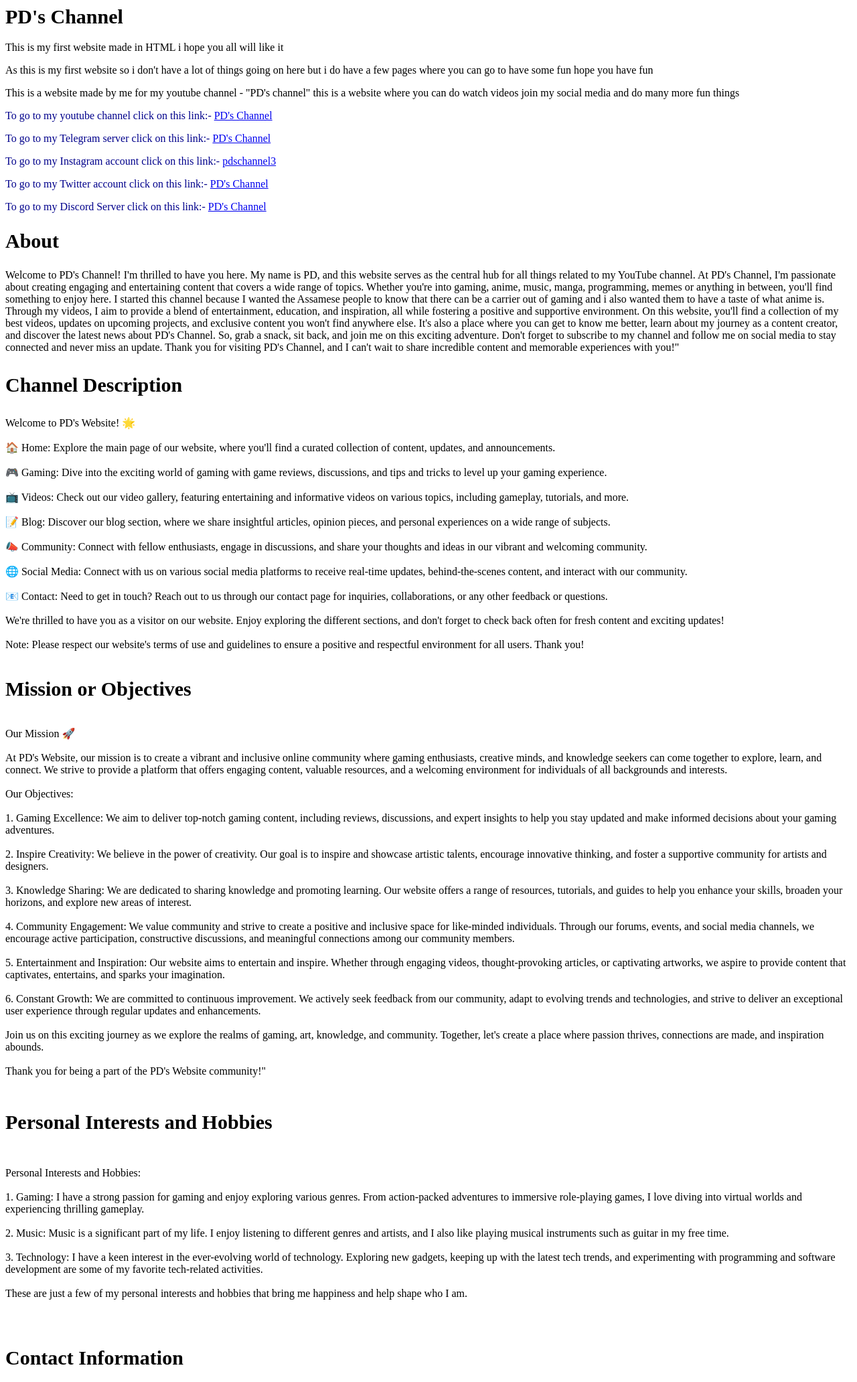
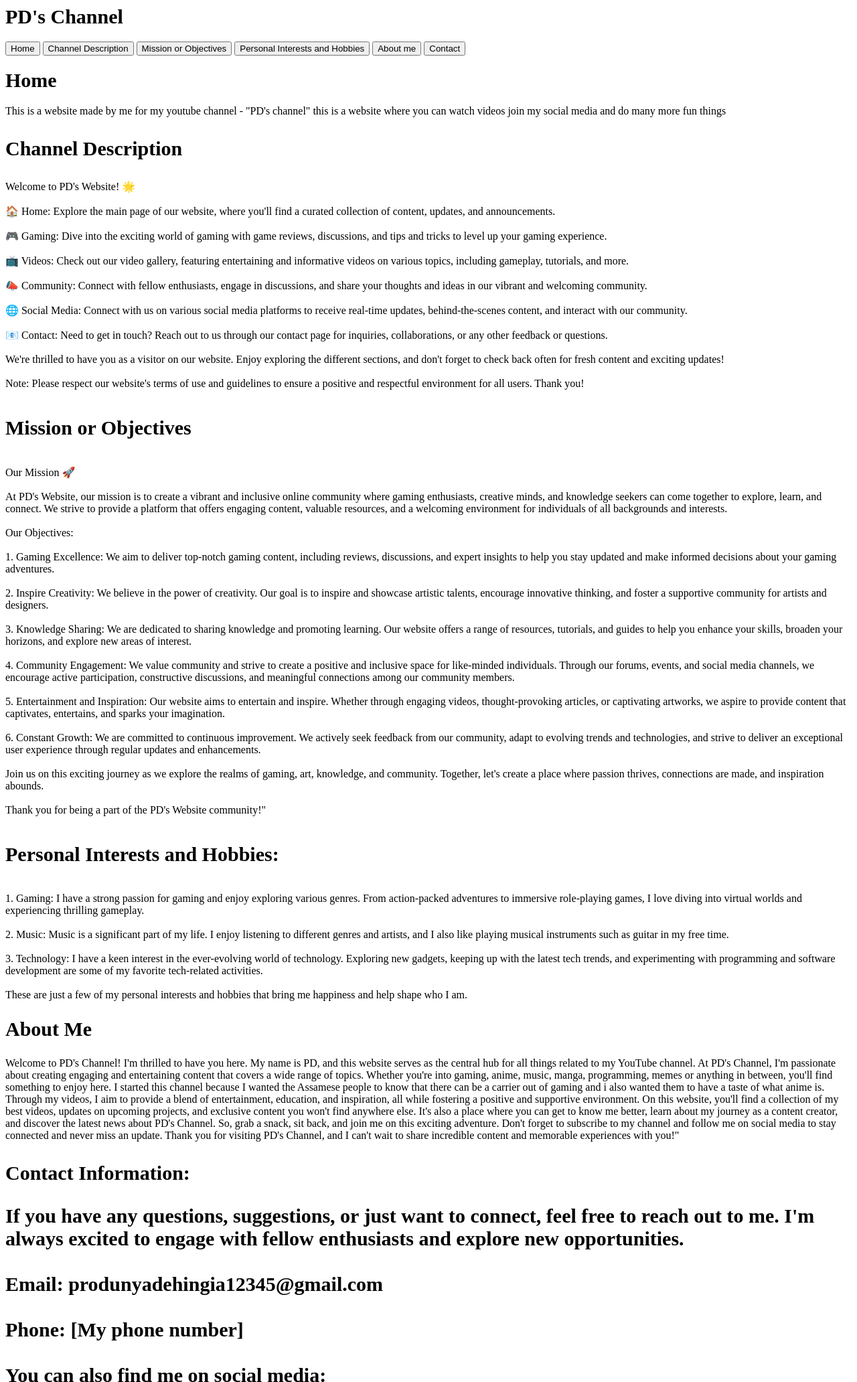
Before and after one commit to PDgaming/PD-s-Website, a plain HTML site: page index.html in a window 1280 px wide. Shown: the top 2064 px of the page at 67% size. Drawn offline with Linux system fonts and the light colour scheme.

Commit message:
Update index.html

```diff
--- a/index.html
+++ b/index.html
@@ -1,103 +1,147 @@
 <HTML>
+
 <HEAD>
-    <link rel="shortcut icon" type="image/jpg" href="favicon.jpg"/>
+  <link rel="shortcut icon" type="image/jpg" href="favicon.jpg" />
   <link rel="stylesheet" type="text/css" href="style.css">
   <meta name="viewport" content="width=device-width, initial-scale=1.0">
   <Title>PD's Channel</Title>
 </HEAD>
+
 <Body bgcolor="white">
+  <div class="nav">
     <H1>PD's Channel</H1>
-    <p>This is my first website made in HTML i hope you all will like it</p>
-    <p>As this is my first website so i don't have a lot of things going on here but i do have a few pages where you can go to have some fun hope you have fun</p>
-    <p>This is a website made by me for my youtube channel - "PD's channel" this is a website where you can do watch videos join my social media and do many more fun things</p>
-    <p style="color:darkblue";>To go to my youtube channel click on this link:- <A HREF="https://youtube.com/@pdschannel418">PD's Channel</A></p1>
-    <p style="color:darkblue";>To go to my Telegram server click on this link:- <A HREF="https://t.me/PD_gaming12345">PD's Channel</A></p2>
-    <p style="color:darkblue">To go to my Instagram account click on this link:- <A HREF="https://www.instagram.com/pdschannel3/">pdschannel3</A></p3>
-    <p style="color:darkblue";>To go to my Twitter account click on this link:- <A HREF="https://twitter.com/PDsChannel1">PD's Channel</A></p4>
-    <p style="color:darkblue";>To go to my Discord Server click on this link:- <A HREF="https://discord.gg/rYVpEhEG7G">PD's Channel</A></p5>
-    <H2>About</H2>
-    <p>Welcome to PD's Channel! I'm thrilled to have you here. My name is PD, and this website serves as the central hub for all things related to my YouTube channel.
-      At PD's Channel, I'm passionate about creating engaging and entertaining content that covers a wide range of topics.
-      Whether you're into gaming, anime, music, manga, programming, memes or anything in between, you'll find something to enjoy here.
-      I started this channel because I wanted the Assamese people to know that there can be a carrier out of gaming and i also wanted them to have a taste of what anime is.
-      Through my videos, I aim to provide a blend of entertainment, education, and inspiration, all while fostering a positive and supportive environment.
-      On this website, you'll find a collection of my best videos, updates on upcoming projects, and exclusive content you won't find anywhere else. It's also a place where you can get to know me better,
-      learn about my journey as a content creator, and discover the latest news about PD's Channel.
-      So, grab a snack, sit back, and join me on this exciting adventure. Don't forget to subscribe to my channel and follow me on social media to stay connected and never miss an update.
-      Thank you for visiting PD's Channel, and I can't wait to share incredible content and memorable experiences with you!"</p>
-
+    <button>Home</button>
+    <button>Channel Description</button>
+    <button>Mission or Objectives</button>
+    <button>Personal Interests and Hobbies</button>
+    <button>About me</button>
+    <button>Contact</button>
+  </div class="nav">
+  <Home>
+    <H1>Home</H1>
+    <p>This is a website made by me for my youtube channel - "PD's channel" this is a website where you can watch
+      videos join my social media and do many more fun things</p>
+  </Home>
+  <Channel_description>
     <H3>Channel Description</H3>
     <p>Welcome to PD's Website! 🌟<br><br>
 
-    🏠 Home: Explore the main page of our website, where you'll find a curated collection of content, updates, and announcements.<br><br>
+      🏠 Home: Explore the main page of our website, where you'll find a curated collection of content, updates, and
+      announcements.<br><br>
 
-    🎮 Gaming: Dive into the exciting world of gaming with game reviews, discussions, and tips and tricks to level up your gaming experience.<br><br>
+      🎮 Gaming: Dive into the exciting world of gaming with game reviews, discussions, and tips and tricks to level up
+      your gaming experience.<br><br>
 
-    📺 Videos: Check out our video gallery, featuring entertaining and informative videos on various topics, including gameplay, tutorials, and more.<br><br>
+      📺 Videos: Check out our video gallery, featuring entertaining and informative videos on various topics, including
+      gameplay, tutorials, and more.<br><br>
 
-    📝 Blog: Discover our blog section, where we share insightful articles, opinion pieces, and personal experiences on a wide range of subjects.<br><br>
+      📣 Community: Connect with fellow enthusiasts, engage in discussions, and share your thoughts and ideas in our
+      vibrant and welcoming community.<br><br>
 
-    📣 Community: Connect with fellow enthusiasts, engage in discussions, and share your thoughts and ideas in our vibrant and welcoming community.<br><br>
+      🌐 Social Media: Connect with us on various social media platforms to receive real-time updates, behind-the-scenes
+      content, and interact with our community.<br><br>
 
-    🌐 Social Media: Connect with us on various social media platforms to receive real-time updates, behind-the-scenes content, and interact with our community.<br><br>
+      📧 Contact: Need to get in touch? Reach out to us through our contact page for inquiries, collaborations, or any
+      other feedback or questions.<br><br>
 
-    📧 Contact: Need to get in touch? Reach out to us through our contact page for inquiries, collaborations, or any other feedback or questions.<br><br>
+      We're thrilled to have you as a visitor on our website. Enjoy exploring the different sections, and don't forget
+      to check back often for fresh content and exciting updates!<br><br>
 
-    We're thrilled to have you as a visitor on our website. Enjoy exploring the different sections, and don't forget to check back often for fresh content and exciting updates!<br><br>
-
-    Note: Please respect our website's terms of use and guidelines to ensure a positive and respectful environment for all users. Thank you!</p>
-
+      Note: Please respect our website's terms of use and guidelines to ensure a positive and respectful environment for
+      all users. Thank you!</p>
+  </Channel_description>
+  <Mission_or_Objectives>
     <H4>Mission or Objectives</H4>
     <p>Our Mission 🚀<br><br>
 
-    At PD's Website, our mission is to create a vibrant and inclusive online community where gaming enthusiasts, creative minds, and knowledge seekers can come together to explore, learn, and connect. We strive to provide a platform that offers engaging content, valuable resources, and a welcoming environment for individuals of all backgrounds and interests.<br><br>
+      At PD's Website, our mission is to create a vibrant and inclusive online community where gaming enthusiasts,
+      creative minds, and knowledge seekers can come together to explore, learn, and connect. We strive to provide a
+      platform that offers engaging content, valuable resources, and a welcoming environment for individuals of all
+      backgrounds and interests.<br><br>
 
       Our Objectives:<br><br>
 
-    1. Gaming Excellence: We aim to deliver top-notch gaming content, including reviews, discussions, and expert insights to help you stay updated and make informed decisions about your gaming adventures.<br><br>
+      1. Gaming Excellence: We aim to deliver top-notch gaming content, including reviews, discussions, and expert
+      insights to help you stay updated and make informed decisions about your gaming adventures.<br><br>
 
-    2. Inspire Creativity: We believe in the power of creativity. Our goal is to inspire and showcase artistic talents, encourage innovative thinking, and foster a supportive community for artists and designers.<br><br>
+      2. Inspire Creativity: We believe in the power of creativity. Our goal is to inspire and showcase artistic
+      talents, encourage innovative thinking, and foster a supportive community for artists and designers.<br><br>
 
-    3. Knowledge Sharing: We are dedicated to sharing knowledge and promoting learning. Our website offers a range of resources, tutorials, and guides to help you enhance your skills, broaden your horizons, and explore new areas of interest.<br><br>
+      3. Knowledge Sharing: We are dedicated to sharing knowledge and promoting learning. Our website offers a range of
+      resources, tutorials, and guides to help you enhance your skills, broaden your horizons, and explore new areas of
+      interest.<br><br>
 
-    4. Community Engagement: We value community and strive to create a positive and inclusive space for like-minded individuals. Through our forums, events, and social media channels, we encourage active participation, constructive discussions, and meaningful connections among our community members.<br><br>
+      4. Community Engagement: We value community and strive to create a positive and inclusive space for like-minded
+      individuals. Through our forums, events, and social media channels, we encourage active participation,
+      constructive discussions, and meaningful connections among our community members.<br><br>
 
-    5. Entertainment and Inspiration: Our website aims to entertain and inspire. Whether through engaging videos, thought-provoking articles, or captivating artworks, we aspire to provide content that captivates, entertains, and sparks your imagination.<br><br>
+      5. Entertainment and Inspiration: Our website aims to entertain and inspire. Whether through engaging videos,
+      thought-provoking articles, or captivating artworks, we aspire to provide content that captivates, entertains, and
+      sparks your imagination.<br><br>
 
-    6. Constant Growth: We are committed to continuous improvement. We actively seek feedback from our community, adapt to evolving trends and technologies, and strive to deliver an exceptional user experience through regular updates and enhancements.<br><br>
+      6. Constant Growth: We are committed to continuous improvement. We actively seek feedback from our community,
+      adapt to evolving trends and technologies, and strive to deliver an exceptional user experience through regular
+      updates and enhancements.<br><br>
 
-    Join us on this exciting journey as we explore the realms of gaming, art, knowledge, and community. Together, let's create a place where passion thrives, connections are made, and inspiration abounds.<br><br>
+      Join us on this exciting journey as we explore the realms of gaming, art, knowledge, and community. Together,
+      let's create a place where passion thrives, connections are made, and inspiration abounds.<br><br>
 
       Thank you for being a part of the PD's Website community!"</p>
+  </Mission_or_Objectives>
+  <Personal_Interests_and_Hobbies>
+    <H4>Personal Interests and Hobbies:</H4>
+    <p>1. Gaming: I have a strong passion for gaming and enjoy exploring various genres. From action-packed adventures
+      to
+      immersive role-playing games, I love diving into virtual worlds and experiencing thrilling gameplay.<br><br>
 
-    <H5>Personal Interests and Hobbies</H5>
-    <p>Personal Interests and Hobbies:<br><br>
+      2. Music: Music is a significant part of my life. I enjoy listening to different genres and artists, and I also
+      like
+      playing musical instruments such as guitar in my free time.<br><br>
 
-      1. Gaming: I have a strong passion for gaming and enjoy exploring various genres. From action-packed adventures to immersive role-playing games, I love diving into virtual worlds and experiencing thrilling gameplay.<br><br>
-
-      2. Music: Music is a significant part of my life. I enjoy listening to different genres and artists, and I also like playing musical instruments such as guitar in my free time.<br><br>
-
-      3. Technology: I have a keen interest in the ever-evolving world of technology. Exploring new gadgets, keeping up with the latest tech trends, and experimenting with programming and software development are some of my favorite tech-related activities.<br><br>
+      3. Technology: I have a keen interest in the ever-evolving world of technology. Exploring new gadgets, keeping up
+      with the latest tech trends, and experimenting with programming and software development are some of my favorite
+      tech-related activities.<br><br>
 
       These are just a few of my personal interests and hobbies that bring me happiness and help shape who I am.</p>
-
-    <H6>Contact Information</H6>
-    <p>Contact Information:<br><br>
-
-      If you have any questions, suggestions, or just want to connect, feel free to reach out to me. I'm always excited to engage with fellow enthusiasts and explore new opportunities.<br><br>
+  </Personal_Interests_and_Hobbies>
+  <About_me>
+    <H2>About Me</H2>
+    <p>Welcome to PD's Channel! I'm thrilled to have you here. My name is PD, and this website serves as the central hub
+      for all things related to my YouTube channel.
+      At PD's Channel, I'm passionate about creating engaging and entertaining content that covers a wide range of
+      topics.
+      Whether you're into gaming, anime, music, manga, programming, memes or anything in between, you'll find something
+      to enjoy here.
+      I started this channel because I wanted the Assamese people to know that there can be a carrier out of gaming and
+      i also wanted them to have a taste of what anime is.
+      Through my videos, I aim to provide a blend of entertainment, education, and inspiration, all while fostering a
+      positive and supportive environment.
+      On this website, you'll find a collection of my best videos, updates on upcoming projects, and exclusive content
+      you won't find anywhere else. It's also a place where you can get to know me better,
+      learn about my journey as a content creator, and discover the latest news about PD's Channel.
+      So, grab a snack, sit back, and join me on this exciting adventure. Don't forget to subscribe to my channel and
+      follow me on social media to stay connected and never miss an update.
+      Thank you for visiting PD's Channel, and I can't wait to share incredible content and memorable experiences with
+      you!"</p>
+  </About_me>
+  <Contact>
+    <H3>Contact Information:<H3>
+        <p>If you have any questions, suggestions, or just want to connect, feel free to reach out to me. I'm always
+          excited to engage with fellow enthusiasts and explore new opportunities.<br><br>
 
           Email: produnyadehingia12345@gmail.com<br><br>
           Phone: [My phone number]<br><br>
 
           You can also find me on social media:<br><br>
-
+          YouTube: <A HREF="https://youtube.com/@pdschannel0112">PD's Channel</A><br><br>
           Twitter: <A HREF="https://twitter.com/PDsChannel1">PD's Channel</A><br><br>
           Instagram: <A HREF="https://www.instagram.com/pdschannel3/">pdschannel3</A><br><br>
           Discord: <A HREF="https://discord.gg/rYVpEhEG7G">PD's Channel</A><br><br>
           Telegram: <A HREF="https://t.me/PD_gaming12345">PD's Channel</A><br><br>
 
           Don't hesitate to get in touch. I look forward to hearing from you!</p>
+  </Contact>
+  <p>New updates soon!</p>
+</Body>
 
-    <p>New updates soon</p>
-  </Body>
 </HTML>
```
Lines whose indentation alone changed are shown as unchanged.
